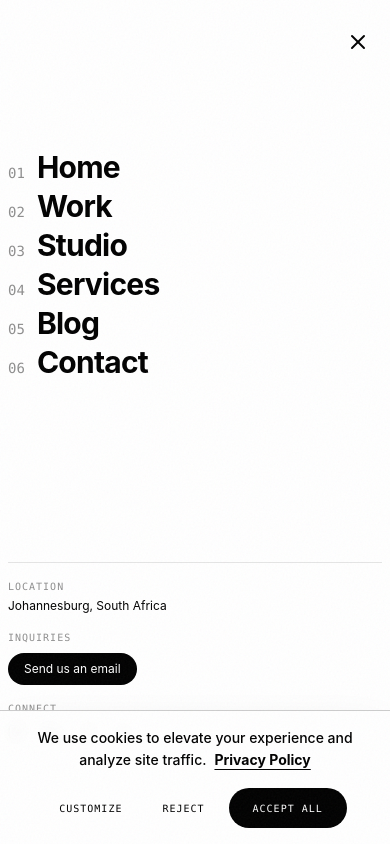
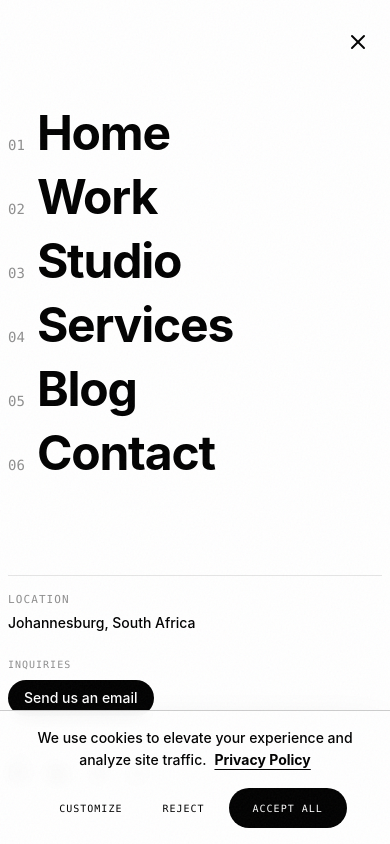
Before and after one commit to ofentsebotlhale/obj-website, a Next.js app: page / in a window 390 px wide. Both pictures are taken after a click on the button 358 px from the left and 42 px from the top of the page. Shown: the top 844 px of the page. Built offline with nearby package versions, Linux system fonts and the light colour scheme; a web font is replaced by a local one.

Commit message:
style(nav): increase typography scale and spacing
Updated the navigation menu to use larger text sizes and increased spacing for improved readability and visual impact. Also switched the container height units to `dvh` for better mobile viewport consistency.

```diff
--- a/components/site-nav.tsx
+++ b/components/site-nav.tsx
@@ -21,7 +21,7 @@ function MenuLinks({ pathname, onClose }: { pathname: string; onClose?: () => vo
   const [hoveredIndex, setHoveredIndex] = useState<number | null>(null)
 
   return (
-    <ul className="flex flex-col items-start gap-2 sm:gap-3 md:gap-4.5 w-full">
+    <ul className="flex flex-col items-start gap-4 sm:gap-6 md:gap-8 w-full">
       {LINKS.map((link, i) => {
         const isActive = pathname === link.href
         const isAnyHovered = hoveredIndex !== null
@@ -54,7 +54,7 @@ function MenuLinks({ pathname, onClose }: { pathname: string; onClose?: () => vo
               <span className="font-mono text-sm sm:text-base md:text-lg text-[#8E8E8E] select-none font-medium">
                 0{i + 1}
               </span>
-              <span className="font-heading text-3xl sm:text-5xl md:text-6xl lg:text-7xl xl:text-8xl font-extrabold tracking-tight text-foreground leading-none transition-transform duration-300 group-hover:translate-x-3">
+              <span className="font-heading text-5xl sm:text-6xl md:text-7xl lg:text-8xl font-extrabold tracking-tight text-foreground leading-none transition-transform duration-300 group-hover:translate-x-3">
                 {link.label}
               </span>
             </Link>
@@ -171,7 +171,7 @@ export function SiteNav() {
             animate={{ opacity: 1 }}
             exit={{ opacity: 0 }}
             transition={{ duration: 0.4, ease: [0.22, 1, 0.36, 1] }}
-            className="fixed inset-0 z-40 h-[100svh] max-h-[100svh] w-full bg-background px-2 md:px-4 overflow-y-auto flex flex-col justify-between pt-[calc(env(safe-area-inset-top,0px)+4.5rem)] pb-[calc(env(safe-area-inset-bottom,0px)+1.5rem)] select-none"
+            className="fixed inset-0 z-40 h-[100dvh] w-full bg-background px-2 md:px-4 overflow-y-auto flex flex-col justify-between pt-[calc(env(safe-area-inset-top,0px)+4.5rem)] pb-[calc(env(safe-area-inset-bottom,0px)+1.5rem)] select-none"
           >
             <div className="w-full max-w-[1500px] mx-auto h-full flex flex-col justify-between my-auto">
               <div className="grid grid-cols-1 lg:grid-cols-12 gap-y-6 lg:gap-y-12 gap-x-4 md:gap-x-8 items-center w-full my-auto flex-1 min-h-0">
@@ -182,17 +182,17 @@ export function SiteNav() {
                 </div>
 
                 {/* Right Column - Essential Info */}
-                <div className="col-span-1 lg:col-span-5 flex flex-col justify-center space-y-4 sm:space-y-6 border-t lg:border-t-0 lg:border-l border-foreground/10 pt-4 lg:pt-0 lg:pl-12">
+                <div className="col-span-1 lg:col-span-5 flex flex-col justify-center space-y-6 sm:space-y-8 border-t lg:border-t-0 lg:border-l border-foreground/10 pt-4 lg:pt-0 lg:pl-12">
                   <div className="space-y-1">
-                    <span className="font-mono text-[10px] md:text-[11px] uppercase tracking-widest text-[#8E8E8E] block">Location</span>
-                    <p className="font-sans text-xs sm:text-sm md:text-base text-foreground">Johannesburg, South Africa</p>
+                    <span className="font-mono text-[11px] md:text-xs uppercase tracking-widest text-[#8E8E8E] block">Location</span>
+                    <p className="font-sans text-sm sm:text-base md:text-lg text-foreground">Johannesburg, South Africa</p>
                   </div>
 
                   <div className="space-y-2">
                     <span className="font-mono text-[10px] md:text-[11px] uppercase tracking-widest text-[#8E8E8E] block">Inquiries</span>
                     <a
                       href="mailto:hello@obxstudio.co.za"
-                      className="inline-flex items-center justify-center rounded-full bg-foreground px-4 py-2 sm:px-6 sm:py-2.5 text-xs sm:text-sm font-medium text-background transition-transform hover:scale-105 active:scale-95"
+                      className="inline-flex items-center justify-center rounded-full bg-foreground px-4 py-2 sm:px-6 sm:py-2.5 text-sm sm:text-base font-medium text-background transition-transform hover:scale-105 active:scale-95"
                     >
                       Send us an email
                     </a>
@@ -217,7 +217,7 @@ export function SiteNav() {
                             className="text-foreground hover:text-[#8E8E8E] transition-colors duration-300"
                             aria-label={social.label}
                           >
-                            <Icon className="h-4 w-4 sm:h-5 sm:w-5" />
+                            <Icon className="h-5 w-5 sm:h-6 sm:w-6" />
                           </a>
                         )
                       })}
--- /dev/null
+++ b/fix-nav.js
@@ -0,0 +1,19 @@
+const fs = require('fs');
+const file = 'components/site-nav.tsx';
+let content = fs.readFileSync(file, 'utf8');
+
+// Fix viewport height
+content = content.replace('h-[100svh] max-h-[100svh]', 'h-[100dvh]');
+
+// Make links bigger
+content = content.replace('gap-2 sm:gap-3 md:gap-4.5 w-full', 'gap-4 sm:gap-6 md:gap-8 w-full');
+content = content.replace('text-3xl sm:text-5xl md:text-6xl lg:text-7xl xl:text-8xl', 'text-5xl sm:text-6xl md:text-7xl lg:text-8xl');
+
+// Make essential info bigger
+content = content.replace('text-xs sm:text-sm md:text-base text-foreground', 'text-sm sm:text-base md:text-lg text-foreground');
+content = content.replace('text-xs sm:text-sm font-medium', 'text-sm sm:text-base font-medium');
+content = content.replace('h-4 w-4 sm:h-5 sm:w-5', 'h-5 w-5 sm:h-6 sm:w-6');
+content = content.replace('space-y-4 sm:space-y-6', 'space-y-6 sm:space-y-8');
+content = content.replace('text-[10px] md:text-[11px]', 'text-[11px] md:text-xs');
+
+fs.writeFileSync(file, content);
```
